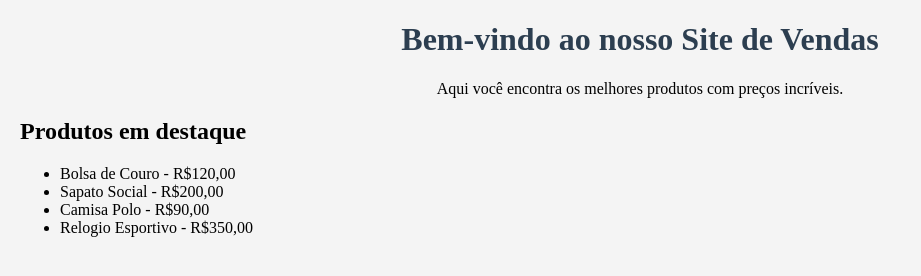
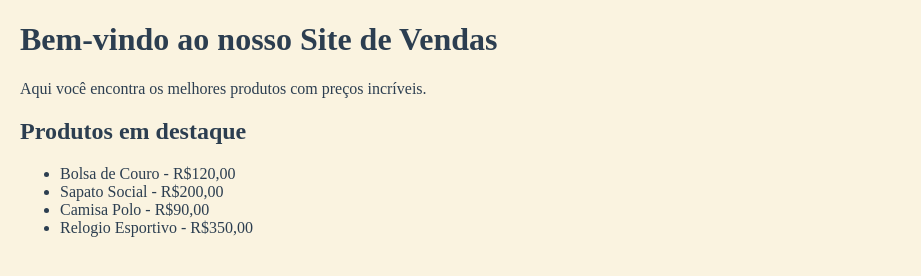
Before and after one commit to jacquelinediasdemello-dotcom/Repo, a plain HTML site: page index.html in a window 1280 px wide. Shown: the whole page, without its empty margins (0-921 px from the left). Drawn offline with Linux system fonts and the light colour scheme.

Commit message:
"feat: alterado no body"

```diff
--- a/estilo.css
+++ b/estilo.css
@@ -1,12 +1,6 @@
 body {
- background-color: #f4f4f4;
- margin: 20px;
+front-family: 'Trebuchet MS', Helvetica, sans-serif;
+background-color: #faf3e0; /* tom bege claro */
+color: #2c3e50;
+margin: 20px;
 }
-h1 {
-    color: #2c3e50;
-    text-align: center;
-}
-p {
-    front-size: 18px;
-    text-align: center;
-}
```
